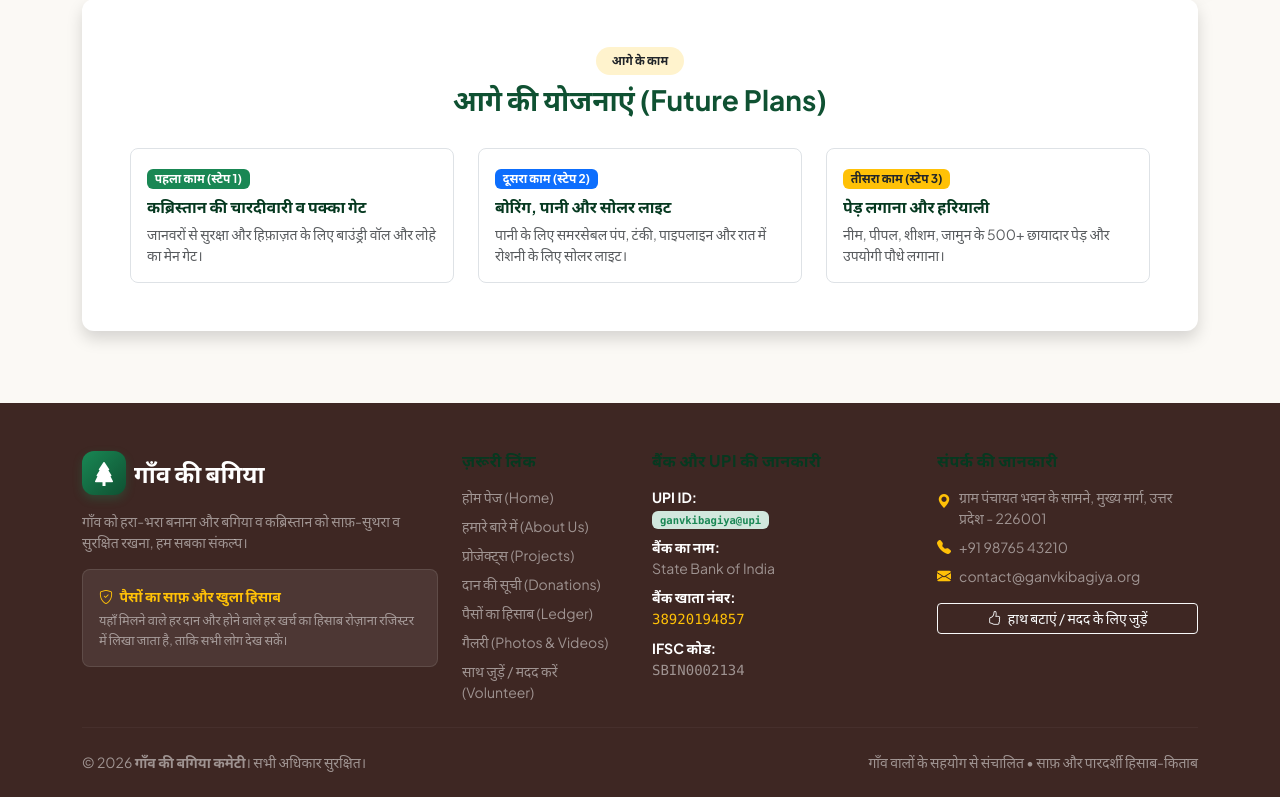
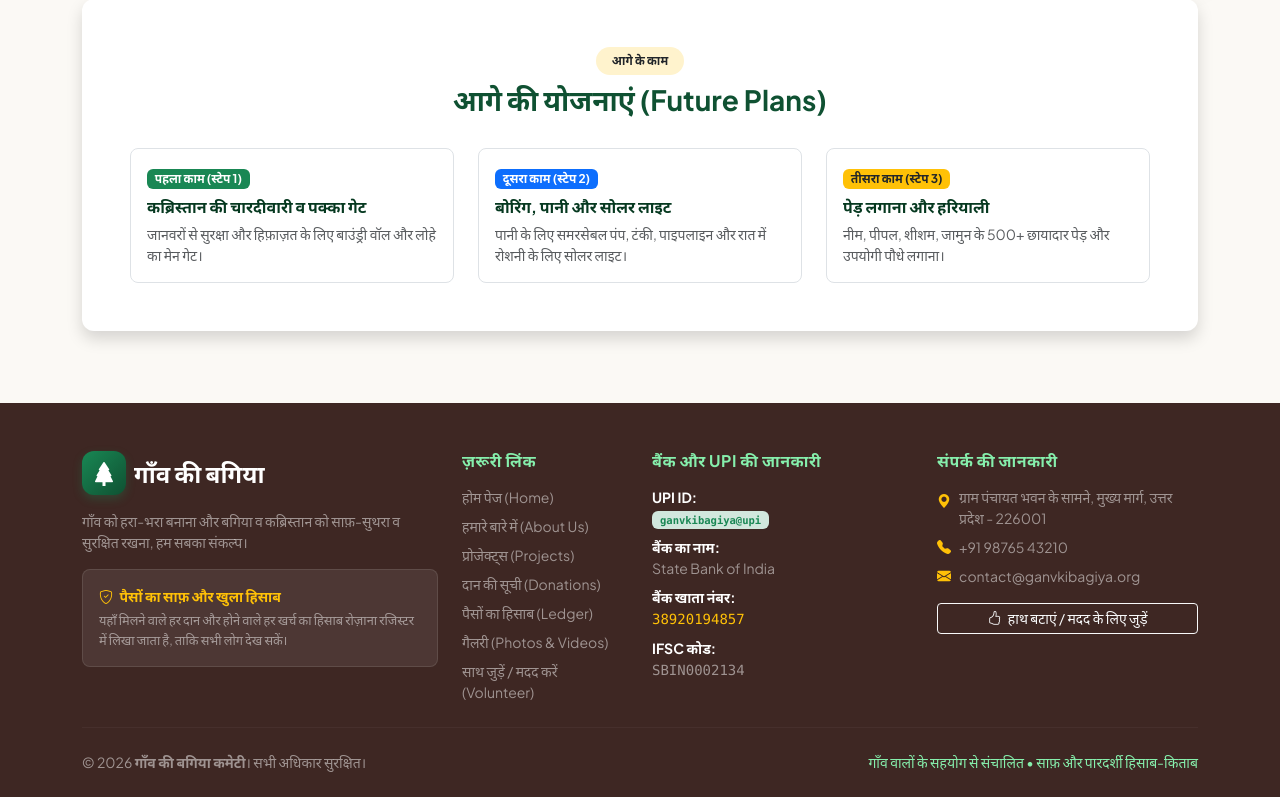
Before and after one commit to HSTech95/ganv-ki-bagiya, a Django app: page /about/ in a window 1280 px wide. Shown: the part 1124-1921 px from the top of the page. Run offline with Django 5.2, Linux system fonts and the light colour scheme; data comes from the database, SQL or seed files in the repository; parts of the project's set-up code (start-up, migrations or seed data) failed here and were passed over.

Commit message:
fix(ui): improve footer headings visibility on dark background

```diff
--- a/static/css/style.css
+++ b/static/css/style.css
@@ -13,6 +13,7 @@
   --bagiya-earth-light: #efebe9;
   --bagiya-sand: #fbf9f5;
   --bagiya-amber: #d97706;
+  --bagiya-success-light: #86efac;
   --bagiya-card-shadow: 0 4px 20px rgba(15, 81, 50, 0.08);
   --bagiya-card-hover: 0 10px 25px rgba(15, 81, 50, 0.14);
   --bagiya-radius: 12px;
@@ -32,7 +33,13 @@ main {
 }
 
 /* Typography Enhancements */
-h1, h2, h3, h4, h5, h6, .navbar-brand {
+h1,
+h2,
+h3,
+h4,
+h5,
+h6,
+.navbar-brand {
   font-family: 'Plus Jakarta Sans', 'Noto Sans Devanagari', sans-serif;
   font-weight: 700;
   color: var(--bagiya-primary-deep);
@@ -60,6 +67,46 @@ h1, h2, h3, h4, h5, h6, .navbar-brand {
 
 .bg-bagiya-earth {
   background-color: var(--bagiya-earth-dark) !important;
+}
+
+.text-success-light {
+  color: var(--bagiya-success-light) !important;
+}
+
+/* Footer Styling */
+footer,
+.footer {
+  background-color: var(--bagiya-earth-dark);
+}
+
+footer h1,
+footer h2,
+footer h3,
+footer h4,
+footer h5,
+footer h6,
+.footer h1,
+.footer h2,
+.footer h3,
+.footer h4,
+.footer h5,
+.footer h6 {
+  color: #ffffff;
+}
+
+footer .text-success-light,
+.footer .text-success-light {
+  color: var(--bagiya-success-light) !important;
+}
+
+.footer a.text-white-50 {
+  transition: color 0.2s ease, opacity 0.2s ease;
+}
+
+.footer a.text-white-50:hover,
+.footer .hover-white:hover {
+  color: #ffffff !important;
+  opacity: 1 !important;
 }
 
 /* Navbar */
@@ -109,7 +156,10 @@ h1, h2, h3, h4, h5, h6, .navbar-brand {
 .hero-banner::after {
   content: "";
   position: absolute;
-  top: 0; right: 0; bottom: 0; left: 0;
+  top: 0;
+  right: 0;
+  bottom: 0;
+  left: 0;
   background-image: radial-gradient(circle at 80% 20%, rgba(255, 255, 255, 0.08) 0%, transparent 60%);
   pointer-events: none;
 }
@@ -191,7 +241,8 @@ h1, h2, h3, h4, h5, h6, .navbar-brand {
   transition: all 0.2s ease;
 }
 
-.btn-bagiya-primary:hover, .btn-bagiya-primary:focus {
+.btn-bagiya-primary:hover,
+.btn-bagiya-primary:focus {
   background: linear-gradient(135deg, #0f5132, #073822);
   color: #ffffff;
   transform: translateY(-1px);
@@ -284,7 +335,8 @@ h1, h2, h3, h4, h5, h6, .navbar-brand {
   transition: all 0.2s ease;
 }
 
-.sidebar-link:hover, .sidebar-link.active {
+.sidebar-link:hover,
+.sidebar-link.active {
   color: #ffffff;
   background-color: rgba(255, 255, 255, 0.08);
   border-left-color: #48bb78;
@@ -363,7 +415,9 @@ h1, h2, h3, h4, h5, h6, .navbar-brand {
 }
 
 @media print {
-  html, body {
+
+  html,
+  body {
     background: #ffffff !important;
     color: #111827 !important;
     margin: 0 !important;
@@ -377,11 +431,17 @@ h1, h2, h3, h4, h5, h6, .navbar-brand {
     print-color-adjust: exact !important;
   }
 
-  header, nav, footer,
-  .navbar, .footer,
-  .btn, .no-print,
-  .alert, #messages,
-  .dashboard-sidebar, .dashboard-topbar {
+  header,
+  nav,
+  footer,
+  .navbar,
+  .footer,
+  .btn,
+  .no-print,
+  .alert,
+  #messages,
+  .dashboard-sidebar,
+  .dashboard-topbar {
     display: none !important;
     visibility: hidden !important;
     height: 0 !important;
@@ -389,9 +449,15 @@ h1, h2, h3, h4, h5, h6, .navbar-brand {
     padding: 0 !important;
   }
 
-  main, #main-content, section, .receipt-section,
-  .container, .receipt-container,
-  .row, .col-lg-8, .receipt-col {
+  main,
+  #main-content,
+  section,
+  .receipt-section,
+  .container,
+  .receipt-container,
+  .row,
+  .col-lg-8,
+  .receipt-col {
     padding: 0 !important;
     margin: 0 auto !important;
     width: 100% !important;
@@ -569,7 +635,8 @@ h1, h2, h3, h4, h5, h6, .navbar-brand {
     text-decoration: none !important;
   }
 
-  .dashboard-content, .dashboard-main {
+  .dashboard-content,
+  .dashboard-main {
     padding: 0 !important;
     background: #ffffff !important;
   }
@@ -580,9 +647,11 @@ h1, h2, h3, h4, h5, h6, .navbar-brand {
   .dashboard-wrapper {
     flex-direction: column;
   }
+
   .dashboard-sidebar {
     width: 100%;
   }
+
   .dashboard-main {
     padding: 1rem;
   }
--- a/templates/base.html
+++ b/templates/base.html
@@ -23,7 +23,7 @@
   <link rel="stylesheet" href="https://cdn.jsdelivr.net/npm/bootstrap-icons@1.11.3/font/bootstrap-icons.min.css">
 
   <!-- Custom Nature-Inspired Stylesheet -->
-  <link rel="stylesheet" href="{% static 'css/style.css' %}?v=1.1">
+  <link rel="stylesheet" href="{% static 'css/style.css' %}?v=1.2">
 
   <!-- Chart.js -->
   <script src="https://cdn.jsdelivr.net/npm/chart.js"></script>
```
